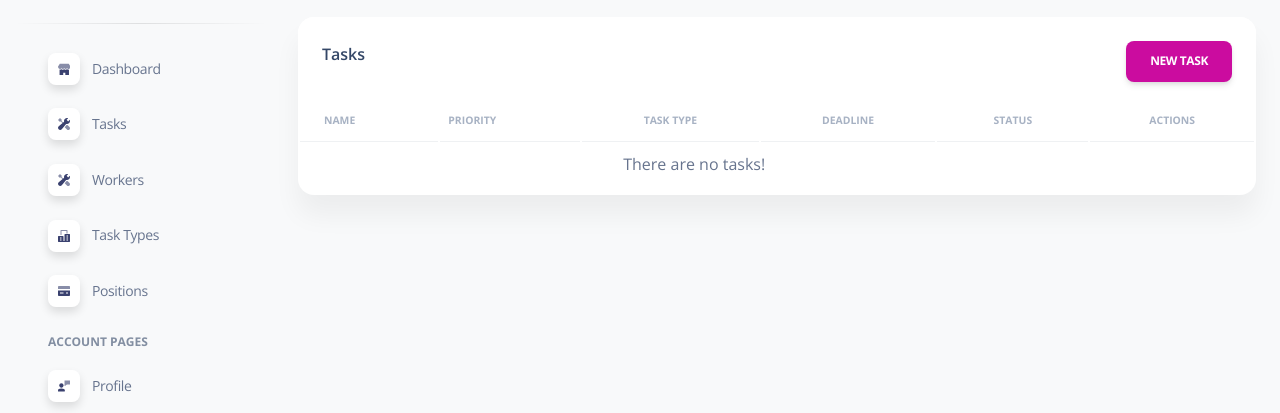
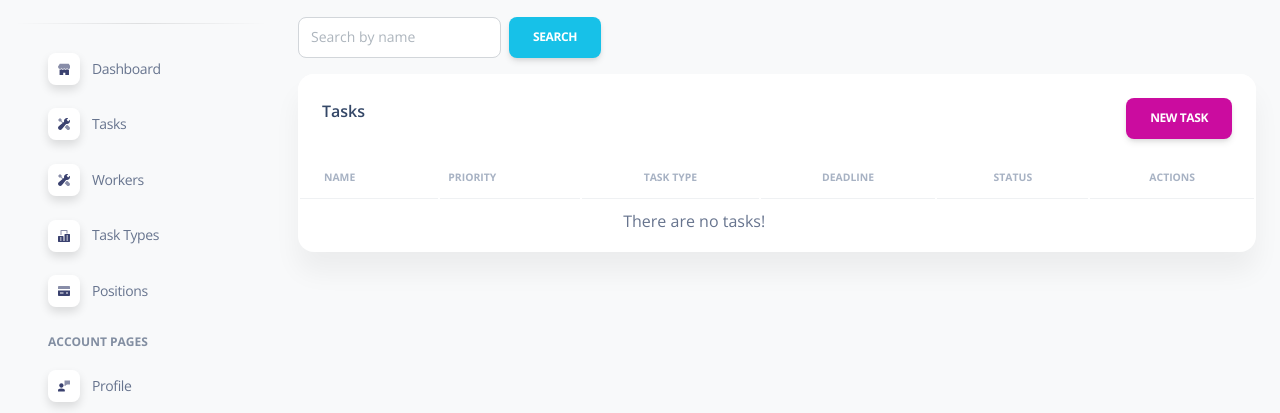
Before and after one commit to Oh-no-dotcom/task-manager, a Django app: page /tasks/ in a window 1280 px wide. Shown: the part 71-484 px from the top of the page. Run offline with Django 5.2, Linux system fonts and the light colour scheme; the visitor is signed in with stand-in values (Sample User, id 1); data that the repository does not hold is empty; some libraries are stand-ins or nearby versions.

Commit message:
add TaskSearchForm, get_queryset & get_context_data in view, add button search in task_list

```diff
--- a/tasks/forms.py
+++ b/tasks/forms.py
@@ -113,3 +113,17 @@ class PositionCreateForm(forms.ModelForm):
                 attrs={"class": "form-control"}
             )
         }
+
+
+class TaskSearchForm(forms.Form):
+    name = forms.CharField(
+        max_length=255,
+        required=False,
+        label="",
+        widget=forms.TextInput(
+            attrs={
+                "placeholder": "Search by name",
+                "class": "form-control",
+            }
+        )
+    )
--- a/tasks/views.py
+++ b/tasks/views.py
@@ -12,6 +12,7 @@ from tasks.forms import (
     WorkerUpdateForm,
     TaskTypeCreateForm,
     PositionCreateForm,
+    TaskSearchForm,
 )
 from tasks.models import (
     Task,
@@ -59,6 +60,29 @@ class TaskListView(LoginRequiredMixin, generic.ListView):
     model = Task
     paginate_by = 5
 
+    def get_context_data(
+            self,
+            *,
+            object_list=None,
+            **kwargs
+    ):
+        context = super(
+            TaskListView,
+            self
+        ).get_context_data(**kwargs)
+        name = self.request.GET.get("name", "")
+        context["search_form"] = TaskSearchForm(
+            initial={"name": name}
+        )
+        return context
+
+
+    def get_queryset(self):
+        queryset = Task.objects.all()
+        form = TaskSearchForm(self.request.GET)
+        if form.is_valid():
+            return queryset.filter(name__icontains=form.cleaned_data["name"])
+        return queryset
 
 class TaskCreateView(LoginRequiredMixin, generic.CreateView):
     model = Task
--- a/templates/tasks/task_list.html
+++ b/templates/tasks/task_list.html
@@ -8,6 +8,15 @@
 {% block content %}
 
   <div class="container-fluid py-4">
+
+  <div class="card-header pb-0">
+            <form action="" method="get" class="d-flex gap-2">
+            {{ search_form }}
+            <button type="submit" class="btn btn-info">
+              Search
+            </button>
+          </form>
+          </div>
 
     <div class="row">
       <div class="col-12">
@@ -72,11 +81,13 @@
                       {% endif %}
                     </td>
                     <td class="align-middle">
-                        <a href="{% url 'tasks:task-update' pk=task.id %}" class="text-secondary font-weight-bold text-xs">
+                      <a href="{% url 'tasks:task-update' pk=task.id %}"
+                         class="text-secondary font-weight-bold text-xs">
                         Update
                       </a>
 
-                        <a href="{% url 'tasks:task-delete' pk=task.id %}" class="text-secondary font-weight-bold text-xs">
+                      <a href="{% url 'tasks:task-delete' pk=task.id %}"
+                         class="text-secondary font-weight-bold text-xs">
                         Delete
                       </a>
                     </td>
```
Lines whose indentation alone changed are shown as unchanged.
